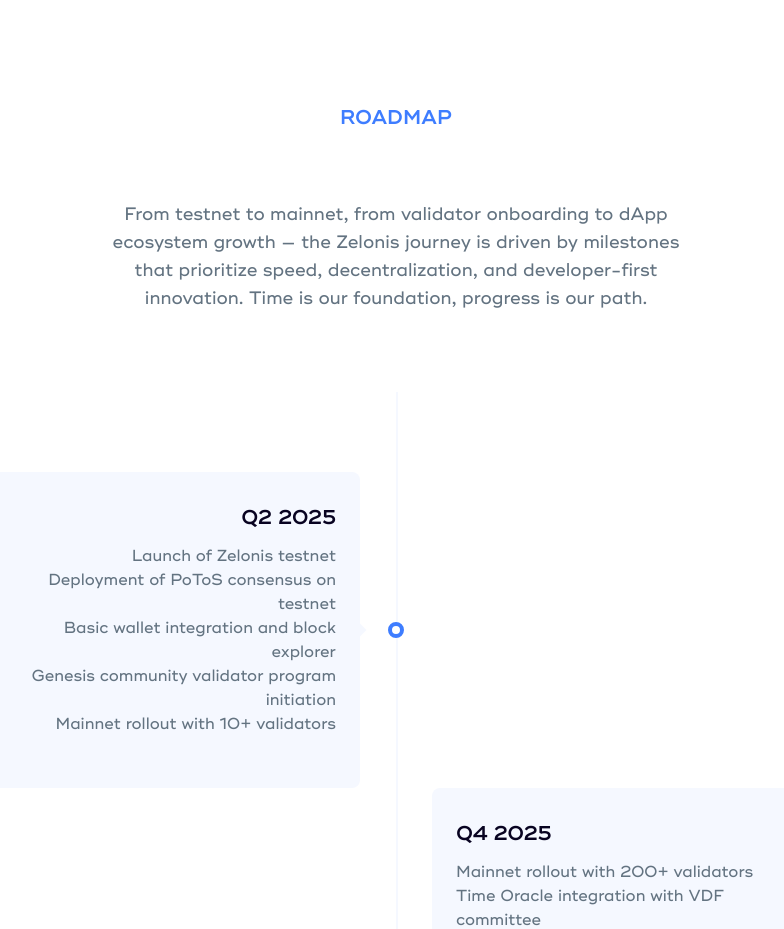
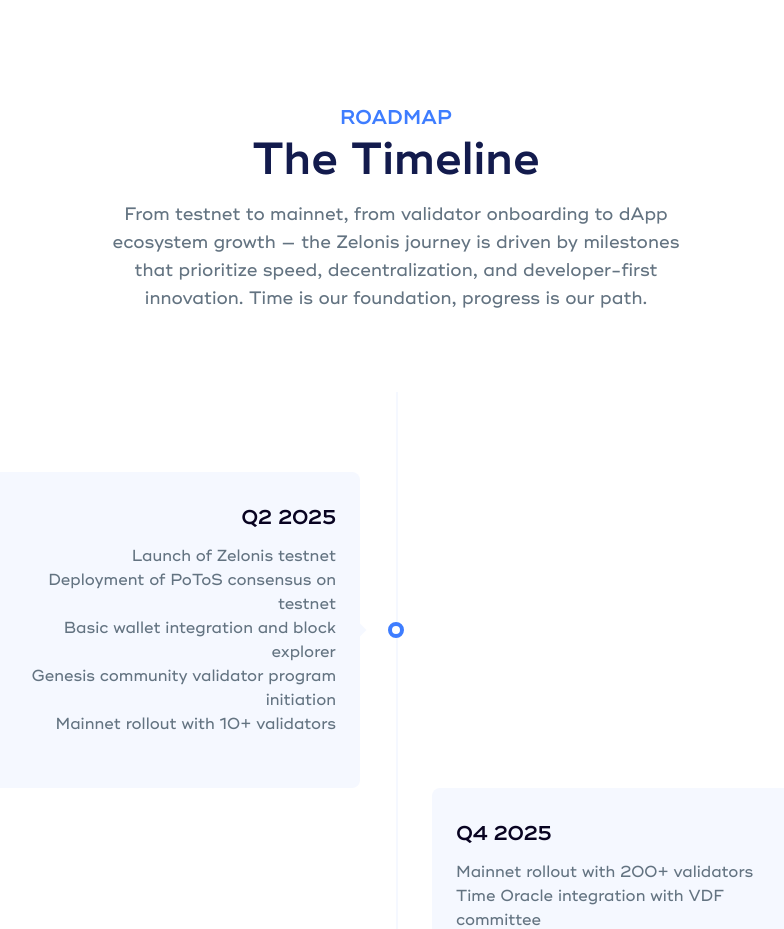
Before and after one commit to zel-labs/zelonis_website, a Next.js app: page / in a window 1280 px wide. Shown: the part 2520-3449 px from the top of the page, without its empty margins (244-1028 px from the left). Built offline with nearby package versions, Linux system fonts and the light colour scheme.

Commit message:
fixed light and dark

```diff
--- a/src/app/page.tsx
+++ b/src/app/page.tsx
@@ -18,8 +18,11 @@ export default function Home() {
 
 
   useEffect(() => {
-
-  //document.documentElement.classList.add('dark') // or remove it for light
+    const darkMode = window.matchMedia('(prefers-color-scheme: dark)')
+    if (darkMode.matches) {
+      document.documentElement.classList.add('dark')
+    }
+   // or remove it for light
   new WOW.WOW().init()
 }, [])
 
--- a/src/app/section/roadmap.tsx
+++ b/src/app/section/roadmap.tsx
@@ -6,7 +6,7 @@ export default function RoadmapSection() {
       <div className="container">
         <div className="wow fadeInUp mx-auto mb-16 max-w-[590px] text-center md:mb-20" data-wow-delay="0s">
           <span className="mb-3 text-lg font-semibold uppercase text-primary sm:text-xl"> ROADMAP </span>
-          <h2 className="mb-3 text-3xl font-semibold leading-tight text-white dark:text-white md:text-[45px]">The Timeline</h2>
+          <h2 className="mb-3 text-3xl font-semibold leading-tight text-dark dark:text-white md:text-[45px]">The Timeline</h2>
           <p className="text-lg font-medium text-body-color-2 dark:text-body-color">From testnet to mainnet, from validator onboarding to dApp ecosystem growth — the Zelonis journey is driven by milestones that prioritize speed, decentralization, and developer-first innovation. Time is our foundation, progress is our path.</p>
         </div>
 
```
